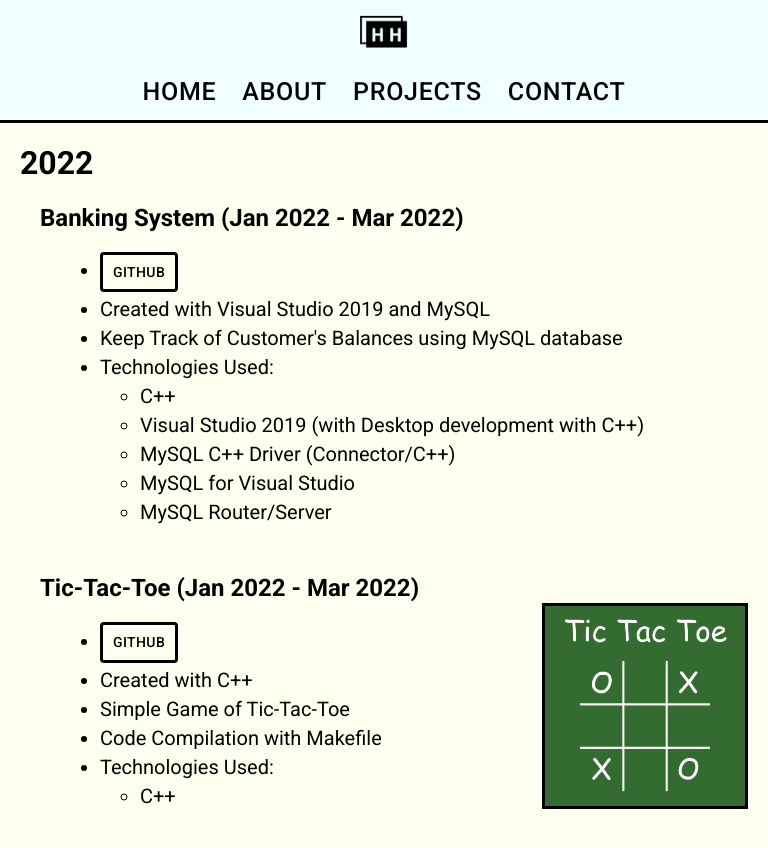
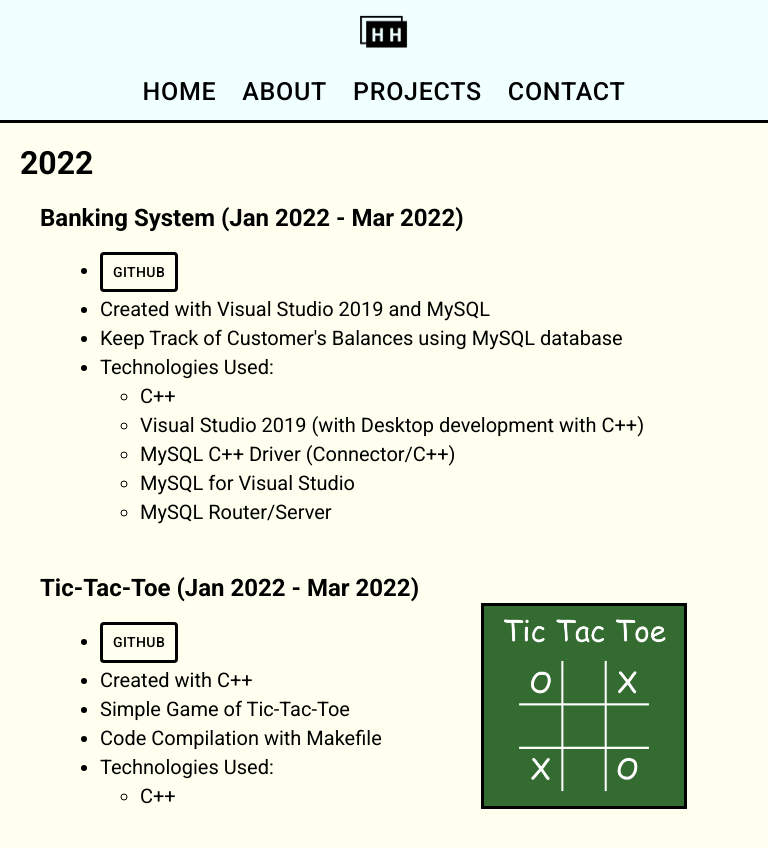
Before and after one commit to haostonh/portfolio, a React (Create React App) app in the folder client/: page /portfolio/projects in a window 768 px wide. Shown: the top 848 px of the page. Built offline with nearby package versions, Linux system fonts and the light colour scheme.

Commit message:
make margin auto for img (medium media query)

```diff
--- a/client/src/pagesCSS/Projects.css
+++ b/client/src/pagesCSS/Projects.css
@@ -70,6 +70,9 @@ li {
   .projectBodyImageContainer {
     margin-right: 0px;
   }
+  .projectImage {
+    margin: auto;
+  }
 }
 
 @media screen and (max-width: 425px) {
--- a/client/src/pagesCSS/Projects.sass
+++ b/client/src/pagesCSS/Projects.sass
@@ -42,6 +42,8 @@ li
     margin-right: $margin-medium
   .projectBodyImageContainer
     margin-right: 0px
+  .projectImage
+    margin: auto
 
 @media screen and (max-width: 425px)
   .projectBody
```
Also changed, not shown: 1 other file (tests, documents, lock files or other folders).
